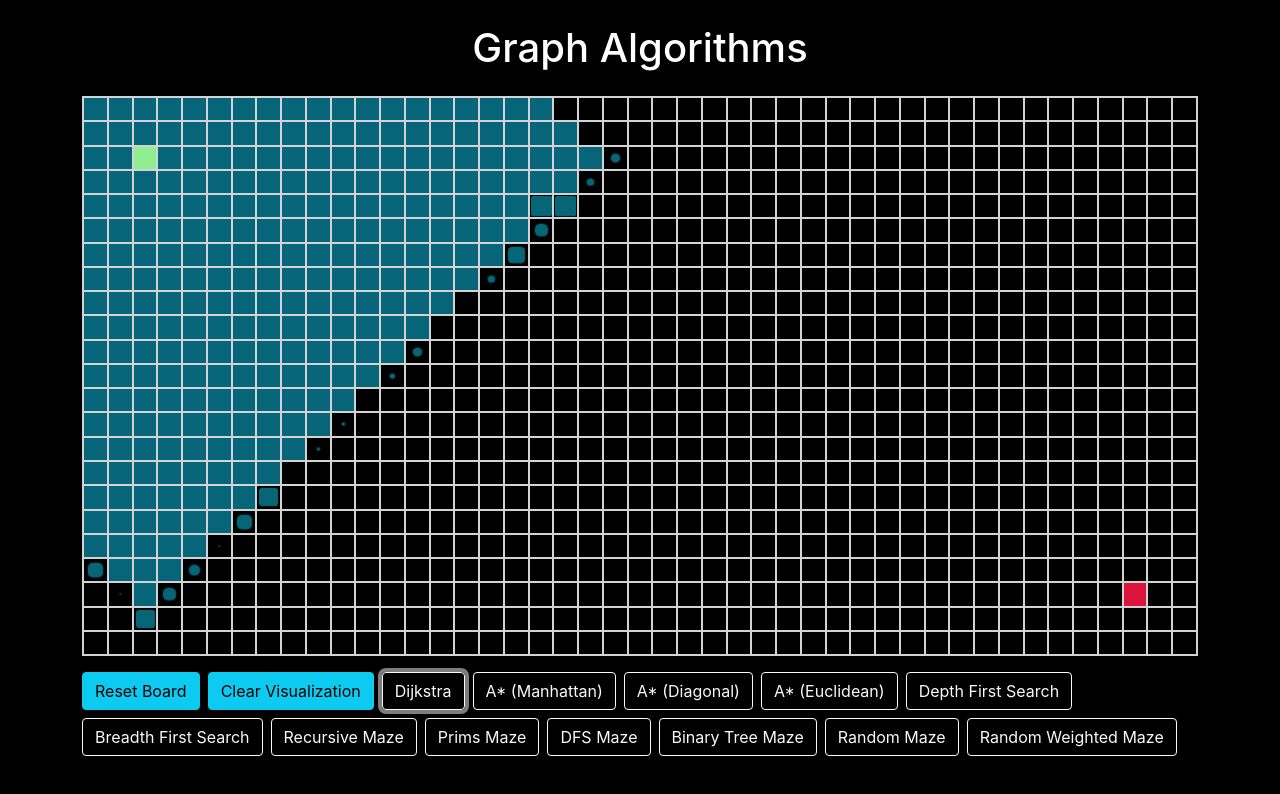
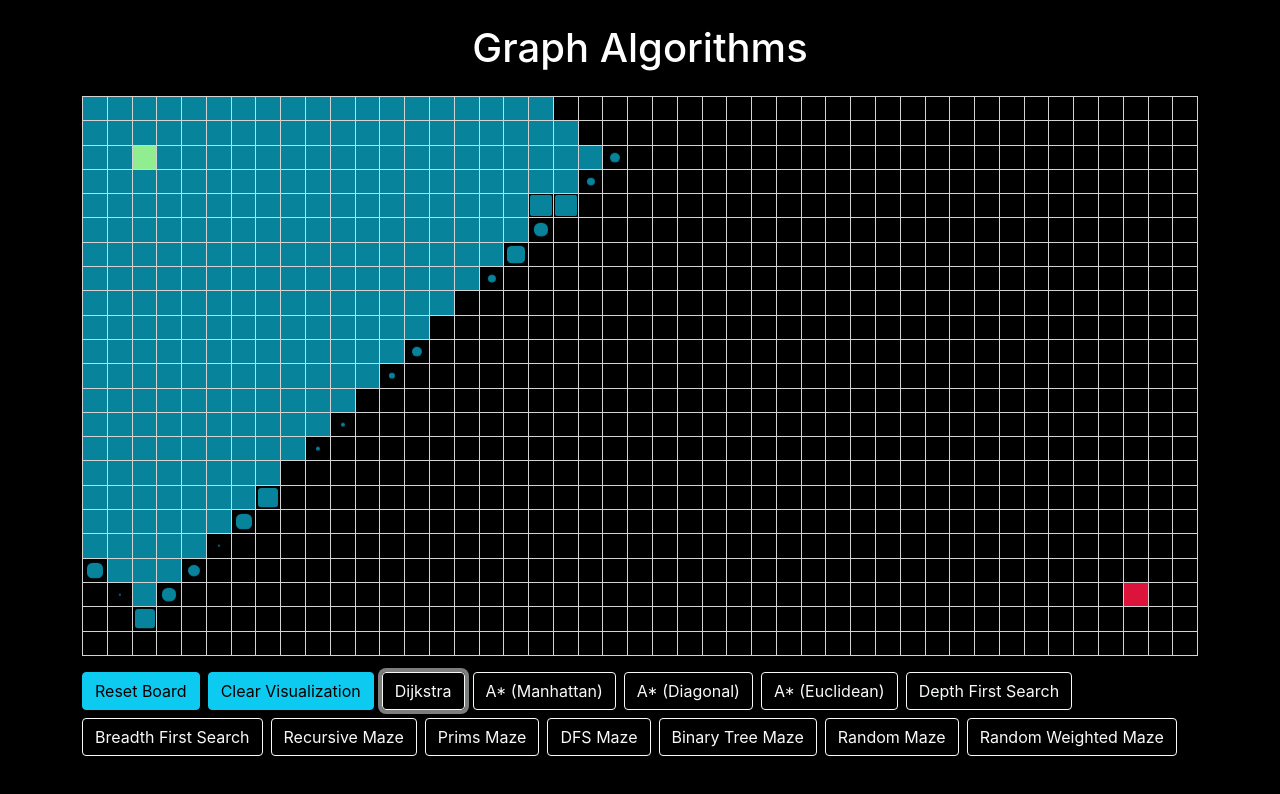
Before and after one commit to anish-kondepudi/AlgorithmVisualizer, a React (Create React App) app in the folder algorithm_visualizer/: page /graph in a window 1280 px wide. Both pictures are taken after a click on the button "Dijkstra". Shown: the top 794 px of the page. Built offline with nearby package versions, Linux system fonts and the light colour scheme.

Commit message:
fix ugly borders

```diff
--- a/algorithm_visualizer/src/pages/GraphPage.css
+++ b/algorithm_visualizer/src/pages/GraphPage.css
@@ -4,8 +4,9 @@
 }
 
 .grid {
-  border-left: 2px solid lightgrey;
-  border-top: 2px solid lightgrey;
+  border-left: 1px solid lightgrey;
+  border-top: 1px solid lightgrey;
+  background-color: lightgrey;
 }
 
 .grid-row {
--- a/algorithm_visualizer/src/pages/graph_components/Node.js
+++ b/algorithm_visualizer/src/pages/graph_components/Node.js
@@ -12,7 +12,7 @@ export const Node = forwardRef((props, ref) => {
         className={type}
       >
         <div
-
+          className={type}
         >
 
         </div>
--- a/algorithm_visualizer/src/pages/graph_components/Node.scss
+++ b/algorithm_visualizer/src/pages/graph_components/Node.scss
@@ -1,8 +1,8 @@
 .wrapper {
   width: 100%;
   height: 100%;
-  border-right: 2px solid lightgrey;
-  border-bottom: 2px solid lightgrey;
+  border-right: 1px solid lightgrey;
+  border-bottom: 1px solid lightgrey;
 }
 
 .wrapper > div {
@@ -24,7 +24,7 @@
 }
 
 .node-visited {
-  background-color: rgba(13, 202, 240, .5);
+  background-color: rgba(13, 202, 240, .65);
 }
 
 .node-wall {
@@ -32,7 +32,15 @@
 }
 
 .node-shortest-path {
-  background-color: rgba(255, 255, 153, .75);
+  background-color: rgba(255, 255, 153, .85);
+}
+
+.wrapper > div > .node-empty {
+  opacity: 0;
+}
+
+.wrapper > .node-empty {
+  background-color: black;
 }
 
 $min: 2;
```
